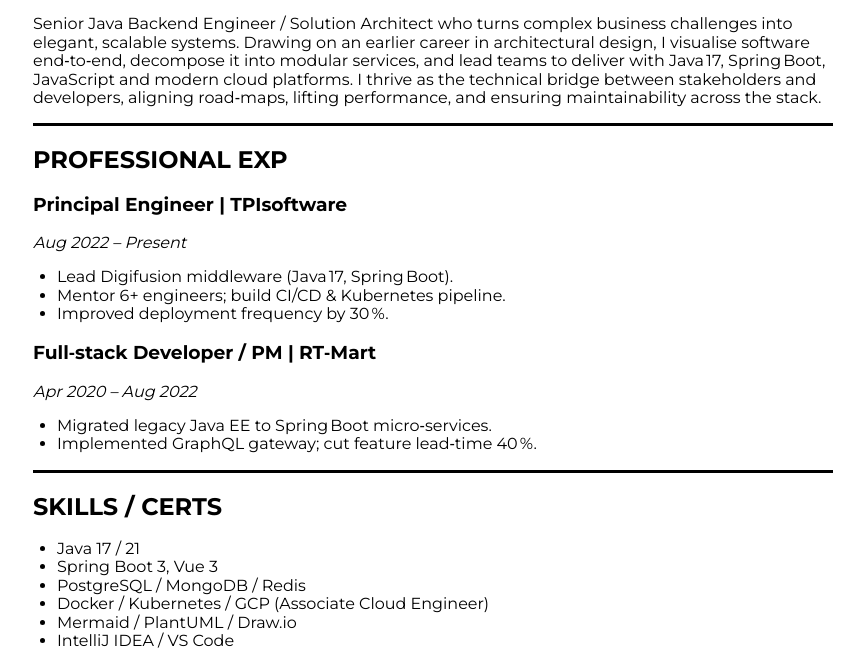
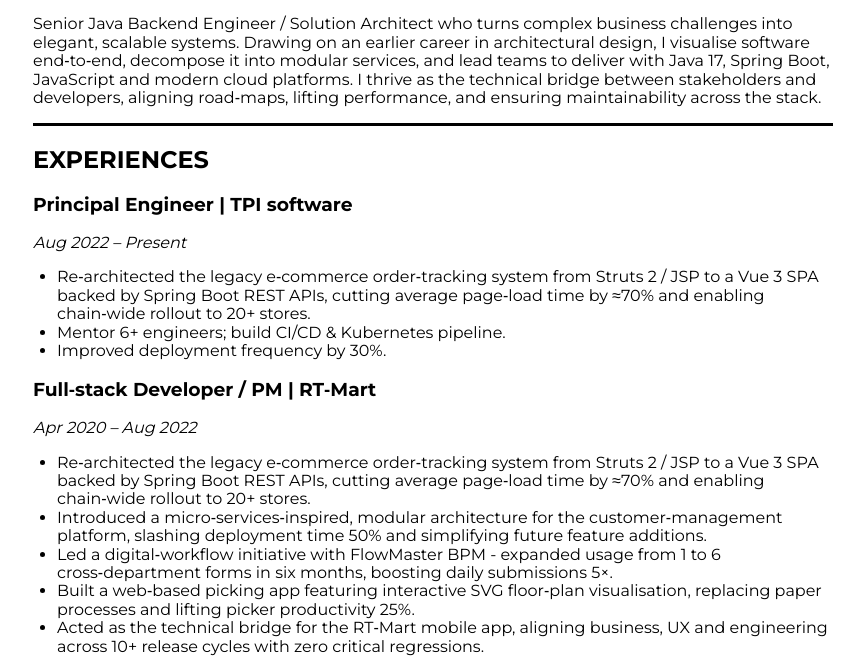
Before and after one commit to jacoblindev/resume, a plain HTML site: page index.html in a window 1280 px wide. Shown: the part 220-883 px from the top of the page, without its empty margins (207-1071 px from the left). Drawn offline with nearby package versions, Linux system fonts and the light colour scheme.

Commit message:
[wip]: refine experience section in index.html for clarity and consistency

```diff
--- a/index.html
+++ b/index.html
@@ -45,25 +45,28 @@
             name: 'Jacob Lin',
             title: 'Senior Java Backend Engineer / Solution Architect',
             location: 'Taipei, Taiwan',
-            summary: 'Senior Java Backend Engineer / Solution Architect who turns complex business challenges into elegant, scalable systems. Drawing on an earlier career in architectural design, I visualise software end‑to‑end, decompose it into modular services, and lead teams to deliver with Java 17, Spring Boot, JavaScript and modern cloud platforms. I thrive as the technical bridge between stakeholders and developers, aligning road‑maps, lifting performance, and ensuring maintainability across the stack.',
+            summary: 'Senior Java Backend Engineer / Solution Architect who turns complex business challenges into elegant, scalable systems. Drawing on an earlier career in architectural design, I visualise software end‑to‑end, decompose it into modular services, and lead teams to deliver with Java 17, Spring Boot, JavaScript and modern cloud platforms. I thrive as the technical bridge between stakeholders and developers, aligning road‑maps, lifting performance, and ensuring maintainability across the stack.',
             experience: [
                 {
                     role: 'Principal Engineer',
-                    company: 'TPIsoftware',
-                    period: 'Aug 2022 – Present',
+                    company: 'TPI software',
+                    period: 'Aug 2022 – Present',
                     bullets: [
-                        'Lead Digifusion middleware (Java 17, Spring Boot).',
+                        'Re‑architected the legacy e‑commerce order‑tracking system from Struts 2 / JSP to a Vue 3 SPA backed by Spring Boot REST APIs, cutting average page‑load time by ≈70% and enabling chain‑wide rollout to 20+ stores.',
                         'Mentor 6+ engineers; build CI/CD & Kubernetes pipeline.',
-                        'Improved deployment frequency by 30 %.'
+                        'Improved deployment frequency by 30%.'
                     ]
                 },
                 {
                     role: 'Full‑stack Developer / PM',
                     company: 'RT‑Mart',
-                    period: 'Apr 2020 – Aug 2022',
+                    period: 'Apr 2020 – Aug 2022',
                     bullets: [
-                        'Migrated legacy Java EE to Spring Boot micro‑services.',
-                        'Implemented GraphQL gateway; cut feature lead‑time 40 %.'
+                        'Re‑architected the legacy e‑commerce order‑tracking system from Struts 2 / JSP to a Vue 3 SPA backed by Spring Boot REST APIs, cutting average page‑load time by ≈70% and enabling chain‑wide rollout to 20+ stores.',
+                        'Introduced a micro‑services‑inspired, modular architecture for the customer‑management platform, slashing deployment time 50% and simplifying future feature additions.',
+                        'Led a digital‑workflow initiative with FlowMaster BPM - expanded usage from 1 to 6 cross‑department forms in six months, boosting daily submissions 5×.',
+                        'Built a web‑based picking app featuring interactive SVG floor‑plan visualisation, replacing paper processes and lifting picker productivity 25%.',
+                        'Acted as the technical bridge for the RT‑Mart mobile app, aligning business, UX and engineering across 10+ release cycles with zero critical regressions.'
                     ]
                 }
             ],
@@ -76,8 +79,16 @@
                 'IntelliJ IDEA / VS Code',
             ],
             education: [
-                {degree: 'JSP & Servlet, Java Programming', school: 'Taipei City Vocational Dev. Institute', period: '2020'},
-                {degree: 'Leadership & Management Diploma', school: 'Royal Gurkhas Institute Of Technology', period: '2017'},
+                {
+                    degree: 'JSP & Servlet, Java Programming',
+                    school: 'Taipei City Vocational Dev. Institute',
+                    period: '2020'
+                },
+                {
+                    degree: 'Diploma of Leadership & Management',
+                    school: 'Royal Gurkhas Institute Of Technology',
+                    period: '2017'
+                },
                 {degree: 'Architecture Studies', school: 'Chung Yuan Christian University', period: ''},
             ],
             contact: {
@@ -90,25 +101,27 @@
             name: '林健民 (Jacob Lin)',
             title: '資深 Java 工程師 / 解決方案架構師',
             location: '台北, 台灣',
-            summary: '具建築設計背景的資深 Java 後端工程師暨解決方案架構師，專長在於將複雜商業需求化為優雅、可擴充的企業級系統。憑藉對系統全局的視覺化能力，運用 Java 17、Spring Boot、JavaScript 及雲端平台，拆解並重組模組化服務，引領團隊高效交付。擅長在業務與研發之間搭起技術橋樑，協助制定產品路線、優化效能，並確保系統易於維運。',
+            summary: '具建築設計背景的資深 Java 後端工程師暨解決方案架構師，專長在於將複雜商業需求化為優雅、可擴充的企業級系統。憑藉對系統全局的視覺化能力，運用 Java 17、Spring Boot、JavaScript 及雲端平台，拆解並重組模組化服務，引領團隊高效交付。擅長在業務與研發之間搭起技術橋樑，協助制定產品路線、優化效能，並確保系統易於維運。',
             experience: [
                 {
                     role: '資深工程師',
-                    company: 'TPIsoftware',
+                    company: '昕力資訊股份有限公司',
                     period: '2022 年 8 月 – 至今',
                     bullets: [
-                        '負責 Digifusion 中介軟體 (Java 17, Spring Boot)。',
                         '指導 6 位工程師；建立 CI/CD 與 Kubernetes 流程。',
                         '將部署頻率提升 30%。'
                     ]
                 },
                 {
                     role: '全端工程師 / 專案經理',
-                    company: '大潤發 RT‑Mart',
+                    company: '大潤發股份有限公司',
                     period: '2020 年 4 月 – 2022 年 8 月',
                     bullets: [
-                        '將舊有 Java EE 系統遷移至 Spring Boot 微服務。',
-                        '實作 GraphQL Gateway，功能交付時間縮短 40%。'
+                        '將 Struts 2 / JSP 的電商訂單追蹤系統重構為 Vue 3 SPA + Spring Boot REST API，頁面載入速度提升約 70%，並成功推廣至全台 20+ 門市。',
+                        '為會員管理平台導入微服務化模組架構，部署時間縮短 50%，後續功能擴充更具彈性',
+                        '主導 FlowMaster BPM 數位化，半年內將流程由 1 張表單擴增至 6 張、涵蓋多部門，日提交流程量提升 5 倍。',
+                        '開發互動式 SVG 倉儲平面圖揀貨工具，取代紙本流程，使揀貨效率提升 25%。',
+                        '擔任 RT‑Mart 行動 App 技術橋樑，協調業務、UX 與研發，期間完成 10+ 次版本更新皆零重大回歸問題。'
                     ]
                 }
             ],
@@ -184,7 +197,7 @@
                 </section>
 
                 <section id="experience">
-                    <h2>{{ lang === 'en' ? 'PROFESSIONAL EXP' : '專業經歷' }}</h2>
+                    <h2>{{ lang === 'en' ? 'EXPERIENCES' : '專業經歷' }}</h2>
                     <div v-for="job in r.experience" :key="job.role + job.company">
                         <h3>{{ job.role }} | {{ job.company }}</h3>
                         <p><em>{{ job.period }}</em></p>
```
